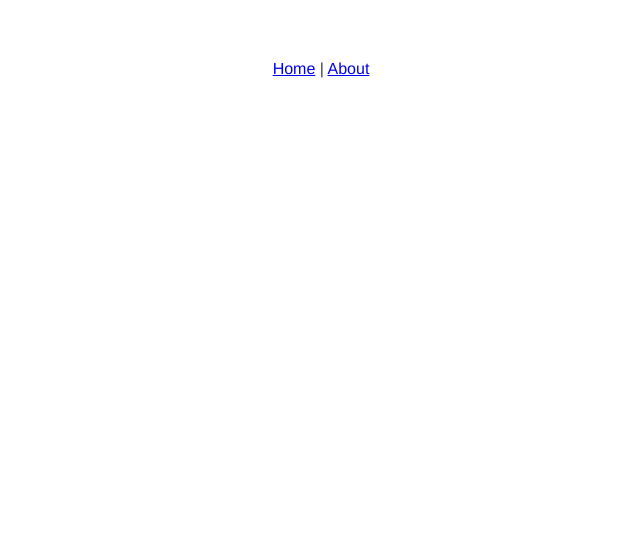
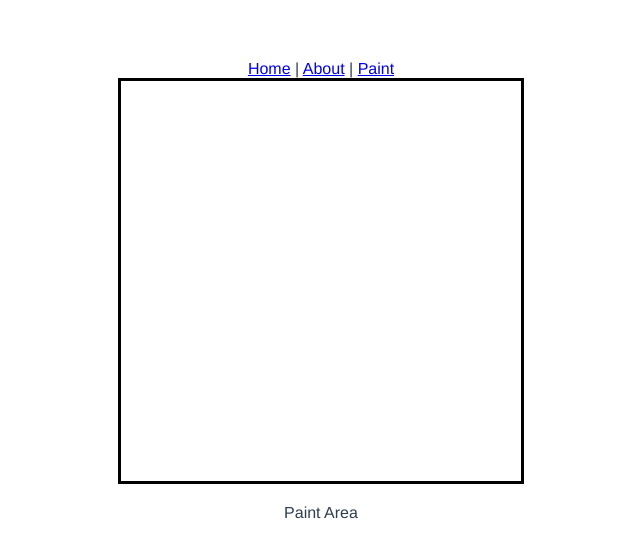
Before and after one commit to rikunishino/paint_app, a Vue app: page /paint in a window 1280 px wide. Shown: the top 558 px of the page, without its empty margins (319-959 px from the left). Built offline with nearby package versions, Linux system fonts and the light colour scheme.

Commit message:
[add] マウスドラッグによる描画機能の実装

```diff
--- a/src/App.vue
+++ b/src/App.vue
@@ -2,7 +2,8 @@
   <div id="app">
     <div id="nav">
       <router-link to="/">Home</router-link> |
-      <router-link to="/about">About</router-link>
+      <router-link to="/about">About</router-link> |
+      <router-link to="/paint">Paint</router-link>
     </div>
     <router-view/>
   </div>
--- a/src/router/index.js
+++ b/src/router/index.js
@@ -17,6 +17,11 @@ const routes = [
     // this generates a separate chunk (about.[hash].js) for this route
     // which is lazy-loaded when the route is visited.
     component: () => import(/* webpackChunkName: "about" */ '../views/About.vue')
+  },
+  {
+    path: '/paint',
+    name: 'Paint',
+    component: () => import('../views/Paint.vue')
   }
 ]
 
--- /dev/null
+++ b/src/views/Paint.vue
@@ -0,0 +1,73 @@
+<template>
+  <div>
+    <canvas ref="paintArea" class="paintArea" @mousemove="draw" @mousedown="drawStart" @mouseup="drawEnd" width="400" height="400"></canvas>
+    <p>
+    {{ msg }}
+    </p>
+  </div>
+</template>
+
+<script>
+// マウスカーソルの座標
+var x = 0;
+var y = 0;
+
+// ドラッグしているか
+var isDrag = false;
+
+export default {
+  data() {
+    return {
+      msg: 'Paint Area'
+    }
+  },
+  methods: {
+    draw: function() {
+      // dragしていない時は描画しない
+      if(!isDrag) {
+        return
+      }
+      console.log('draw')
+
+      // 要素取得
+      const element = this.$refs.paintArea
+      const context = element.getContext('2d')
+
+      // canvasの座標取得
+      const canvasPosX = element.getBoundingClientRect().left
+      const canvasPosY = element.getBoundingClientRect().top
+
+      // canvas内でのマウスカーソルの座標取得
+      x = event.pageX - canvasPosX
+      y = event.pageY - canvasPosY
+      // console.log(x)
+      // console.log(y)
+
+      // TODO: 描画設定
+      context.strokeStyle = 'black'
+      context.lineWidth = '10'
+      context.lineCap = 'round'
+
+      // 描画処理
+      context.beginPath()
+      context.moveTo(x, y)
+      context.lineTo(x, y)
+      context.stroke()
+    },
+    drawStart: function() {
+      // console.log('start')
+      isDrag = true
+    },
+    drawEnd: function() {
+      // console.log('end')
+      isDrag = false
+    }
+  }
+}
+</script>
+
+<style>
+.paintArea {
+  border: solid 3px #000000;
+}
+</style>
```
